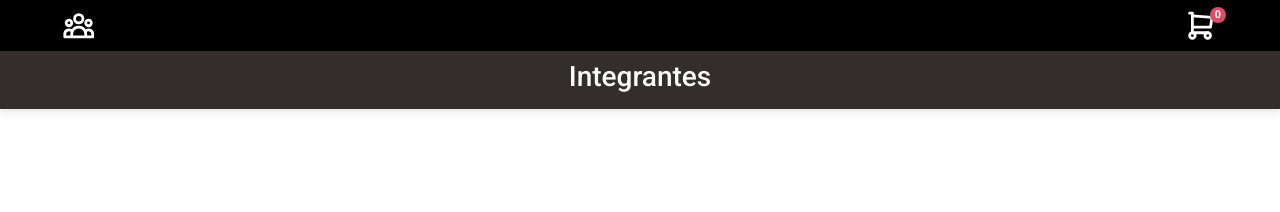
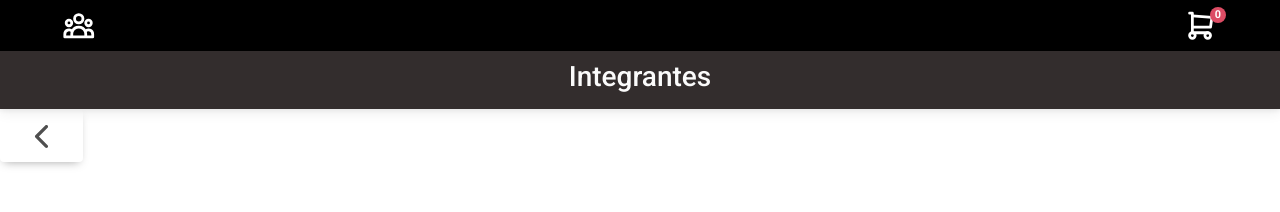
Before and after one commit to kwalsh15/FloreoFrontEnd, a React (Vite) app: page /home/members in a window 1280 px wide. Shown: the top 212 px of the page. Built offline with nearby package versions, Linux system fonts and the light colour scheme.

Commit message:
Adding back home button

```diff
--- a/src/floreo/pages/MembersPage.jsx
+++ b/src/floreo/pages/MembersPage.jsx
@@ -1,9 +1,11 @@
 import { useSelector } from "react-redux";
 import { Members } from "../../ui/components/members";
 import { MDBNavbar, MDBTypography } from "mdb-react-ui-kit";
+import { IoIosArrowBack } from 'react-icons/io';
+import { Link } from "react-router-dom";
 
 export const MembersPage = () => {
-  const { members }  = useSelector((state) => state.members);
+  const { members } = useSelector((state) => state.members);
   return (
     <>
       <MDBNavbar expand="lg" bgColor="dark">
@@ -11,6 +13,9 @@ export const MembersPage = () => {
           <MDBTypography color='light' tag='h3'>Integrantes</MDBTypography>
         </div>
       </MDBNavbar>
+      <Link to={'/home'}>
+        <button className="btn"><IoIosArrowBack size={'35'} /></button>
+      </Link>
       <div className='row g-0'>
         {members.map(member => (
           <div className="col mb-4" key={member.id}>
--- a/src/floreo/pages/ServicePage.jsx
+++ b/src/floreo/pages/ServicePage.jsx
@@ -2,7 +2,8 @@
 import { MDBNavbar, MDBTypography } from 'mdb-react-ui-kit';
 import { useLocation } from 'react-router-dom';
 import { Service } from '../../ui/components';
-
+import { IoIosArrowBack } from 'react-icons/io';
+import { Link } from "react-router-dom";
 export const ServicePage = () => {
   const location = useLocation();
   return (
@@ -13,6 +14,9 @@ export const ServicePage = () => {
         </div>
       </MDBNavbar>
       <br />
+      <Link to={'/home'}>
+        <button className="btn"><IoIosArrowBack size={'35'} /></button>
+      </Link>
       <div>
         <Service data={location.state} />
       </div>
```
